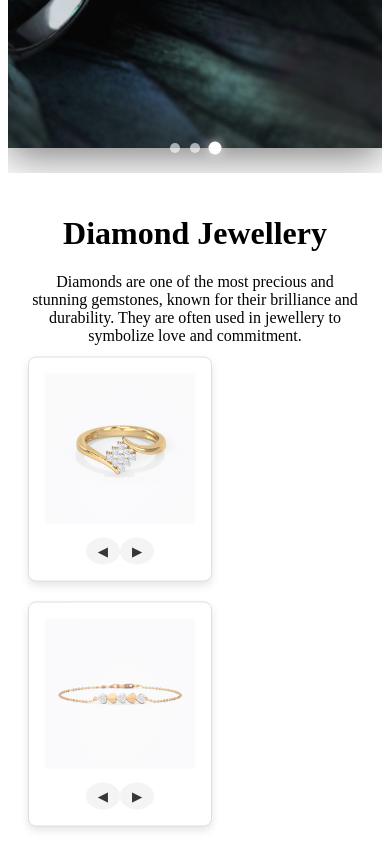
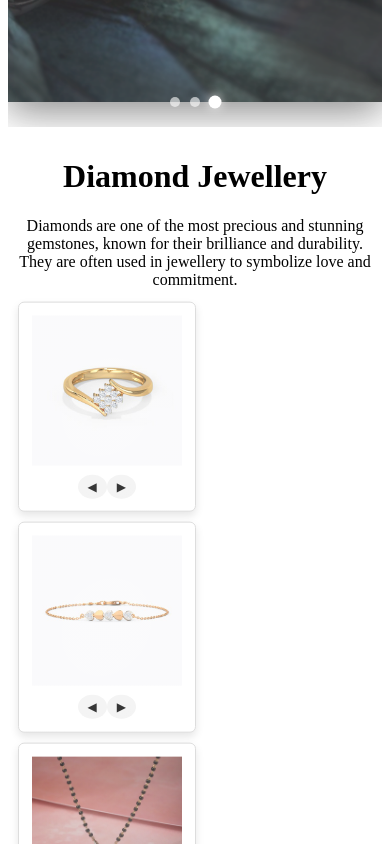
Before and after one commit to Nehasontakke123/NewProject, a React (Vite) app: page / in a window 390 px wide. Shown: the part 720-1564 px from the top of the page. Built offline with nearby package versions, Linux system fonts and the light colour scheme.

Commit message:
error solve

```diff
--- a/src/assets/css/DiamondJewellery.css
+++ b/src/assets/css/DiamondJewellery.css
@@ -99,7 +99,57 @@
 
   /* Responsive Design */
   @media (max-width: 768px) {
+    .diamond-jewellery-container {
+        padding: 10px;
+    }
+
     .jewellery-grid {
-      grid-template-columns: repeat(auto-fit, minmax(200px, 1fr));
+        grid-template-columns: repeat(2, 1fr); /* 2 columns in mobile */
+        gap: 10px;
     }
-  }
+
+    .jewellery-card {
+        padding: 0.8rem;
+        border-radius: 6px;
+    }
+
+    .image-wrapper {
+        border-radius: 6px;
+    }
+
+    .jewellery-image {
+        width: 100%;
+        height: auto;
+        max-height: 180px; /* Adjust for better fit */
+        object-fit: contain; /* Image full दिसेल, cut होणार नाही */
+    }
+
+    .hover-buttons {
+        bottom: 5px; /* Adjust button position */
+        gap: 5px;
+    }
+
+    .hover-buttons button {
+        padding: 6px 10px;
+        font-size: 12px;
+    }
+
+    .navigation-buttons {
+        margin-top: 5px;
+    }
+
+    .nav-button {
+        padding: 5px 10px;
+        font-size: 12px;
+    }
+}
+
+@media (max-width: 480px) {
+    .jewellery-grid {
+        grid-template-columns: repeat(1, 1fr); /* 1 column in smaller screens */
+    }
+
+    .jewellery-image {
+        max-height: 160px;
+    }
+}
```
